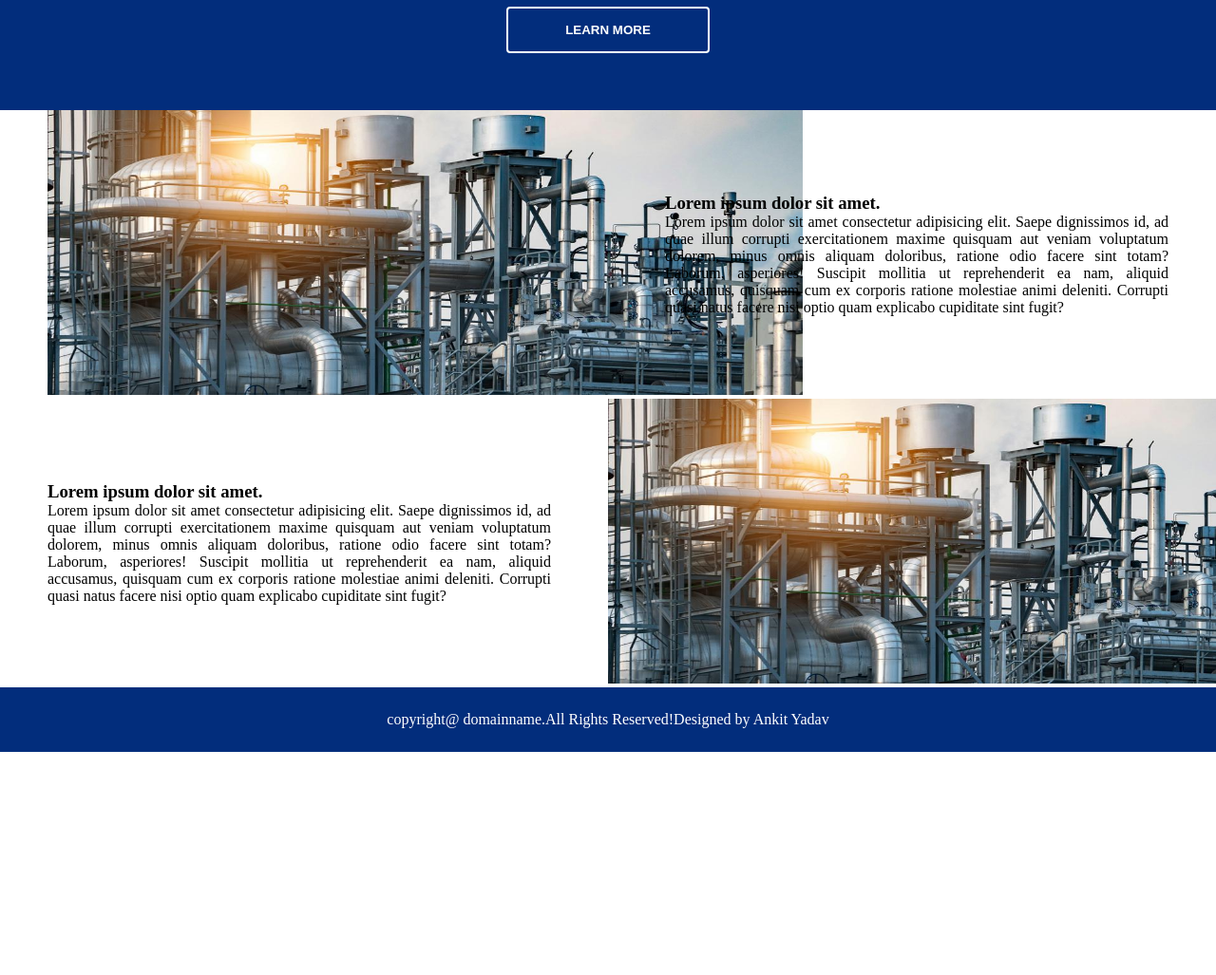
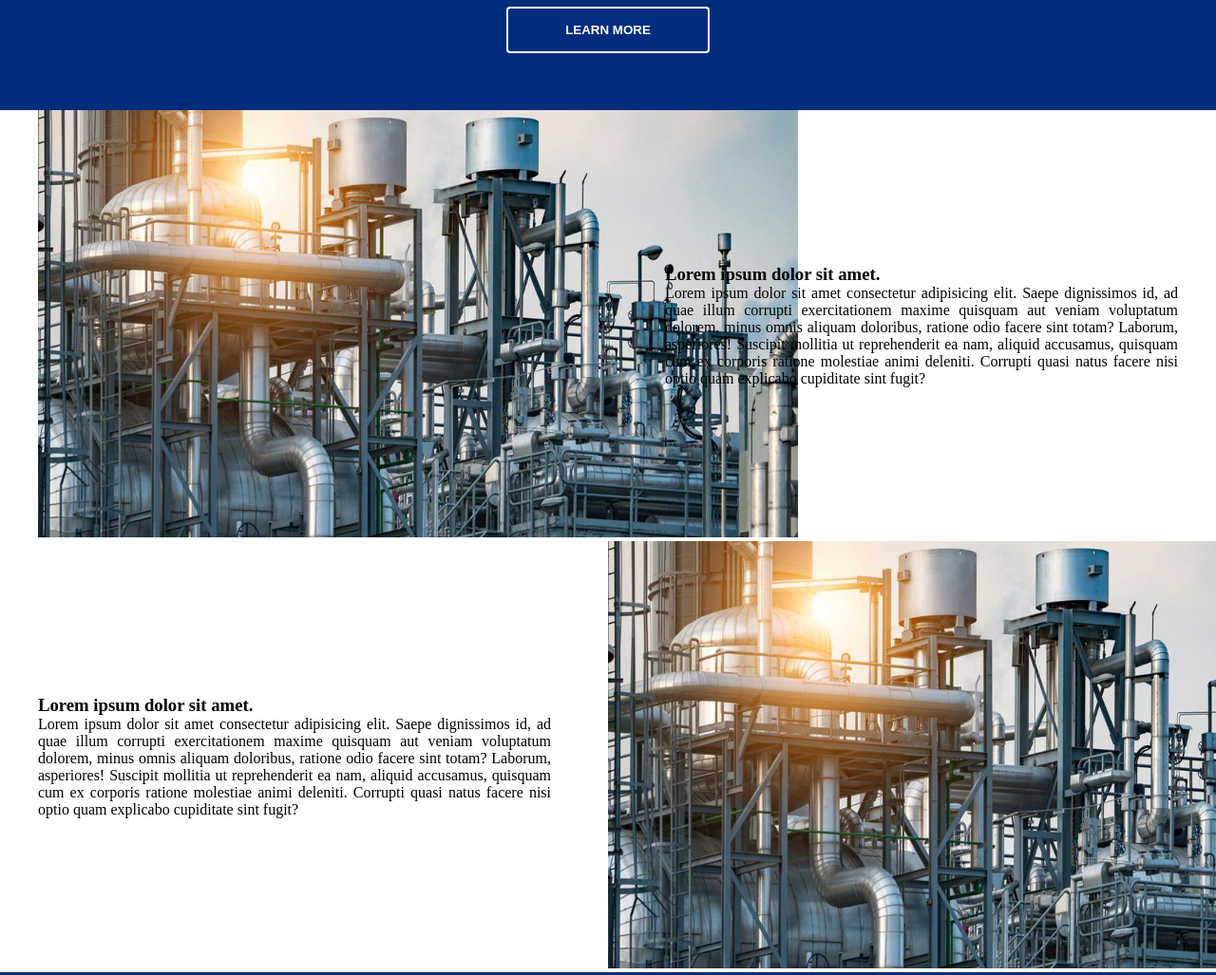
Before and after one commit to ankitdams/webpage3, a plain HTML site: page index.html in a window 1280 px wide. Shown: the part 1425-2452 px from the top of the page at 95% size. Before the commit the page ends 2217 px from the top, so only its background shows below. Drawn offline with Linux system fonts and the light colour scheme.

Commit message:
Third Project

```diff
--- a/assets/css/style.css
+++ b/assets/css/style.css
@@ -113,7 +113,7 @@ header{
 .service{
     width: 100%;
     height:auto;
-    padding: 0px 50px;
+    padding: 0px 40px;
 }
 .service .upper ,.service .lower{
 display: flex;
@@ -123,9 +123,9 @@ align-items:center;
     width: 50%;
     text-align:justify;
 }
-.upper .image img,.lower .image img{
-    width:795px;
-    height: 300px;
+.service .upper .image img ,.lower .image img{
+    width:800px;
+    height: 450px;
 }
 /* Service section end*/
 /* Footer section start*/
```
